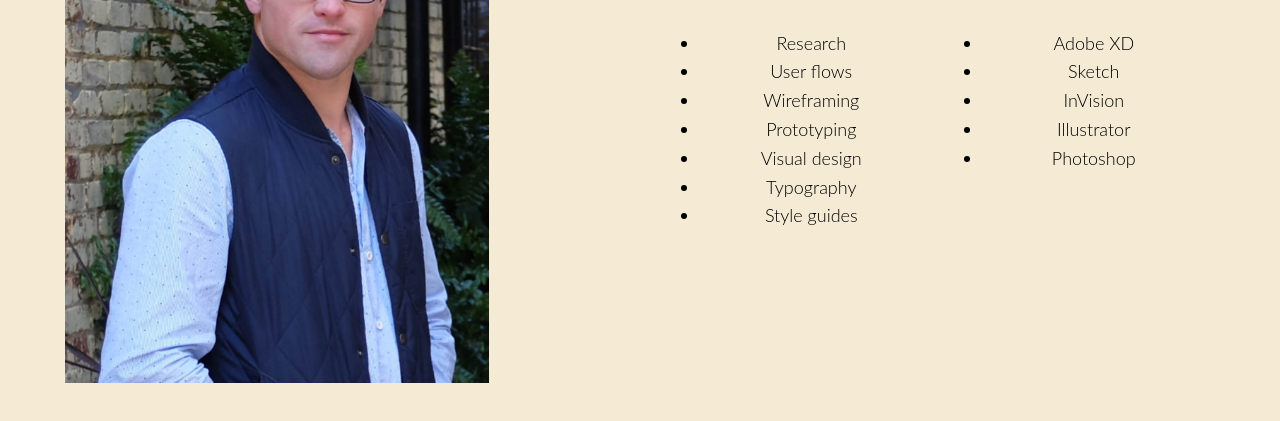
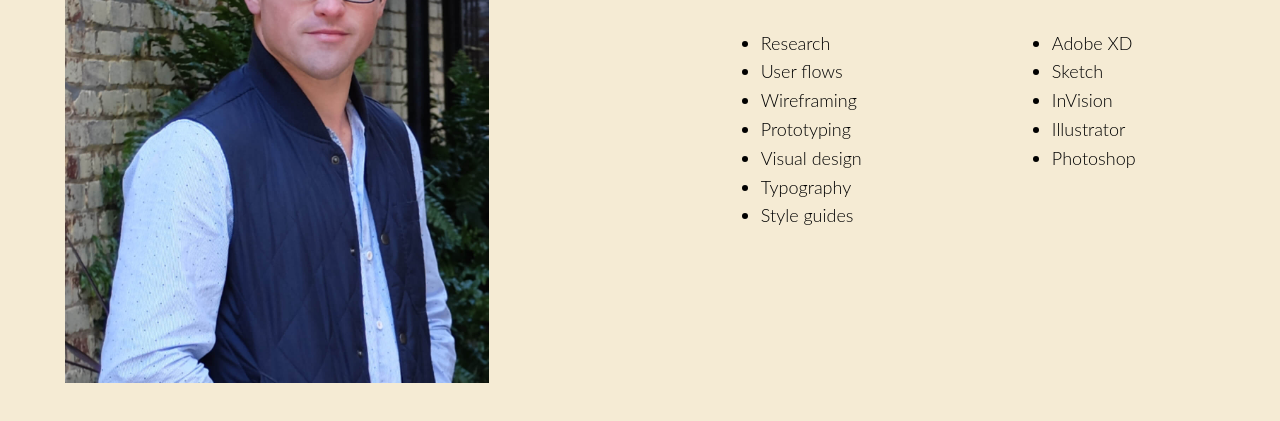
Before and after one commit to rbtclemsonla/portfolio-website, a plain HTML site: page about.html in a window 1280 px wide. Shown: the part 379-800 px from the top of the page. Drawn offline with nearby package versions, Linux system fonts and the light colour scheme.

Commit message:
revisions recommended by mentor

```diff
--- a/about.html
+++ b/about.html
@@ -9,6 +9,7 @@
   <meta charset="utf-8">
   <title>Blake Thomas UX Designer Charleston, SC</title>
   <!--favicon-->
+  <link rel="icon" href="img/favicon.ico" type="image/x-icon">
   <link rel="icon" type="image/png" href="favicon-32x32.png" sizes="32x32" />
   <link rel="icon" type="image/png" href="favicon-16x16.png" sizes="16x16" />
   <!--normalize cdn-->
--- a/css/style.css
+++ b/css/style.css
@@ -235,8 +235,8 @@ header {
 
 ul {
   display: table;
-  width: 100%;
-  text-align: center;
+  margin: 0 auto;
+  text-align: left;
 }
 
 nav > ul {
```
Also changed, not shown: index.html (+1 -0 lines), vela.html (+1 -0 lines), 1 other file.
